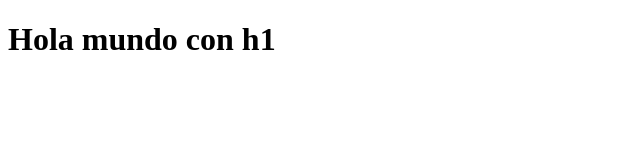
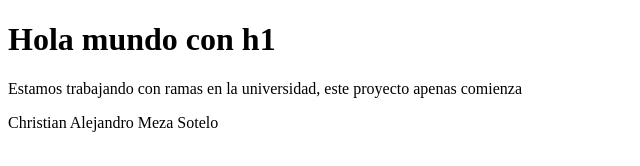
Before and after one commit to ChristianMeza05/Reporsitorio3, a plain HTML site: page index.html in a window 1280 px wide. Shown: the whole page, without its empty margins (0-640 px from the left). Drawn offline with Linux system fonts and the light colour scheme.

Commit message:
se modifico el index con parrafo nuevo

```diff
--- a/index.html
+++ b/index.html
@@ -8,5 +8,7 @@
 </head>
 <body>
     <h1>Hola mundo con h1</h1>
+    <p>Estamos trabajando con ramas en la universidad, este proyecto apenas comienza</p>
+    <p>Christian Alejandro Meza Sotelo</p>
 </body>
 </html>
```
